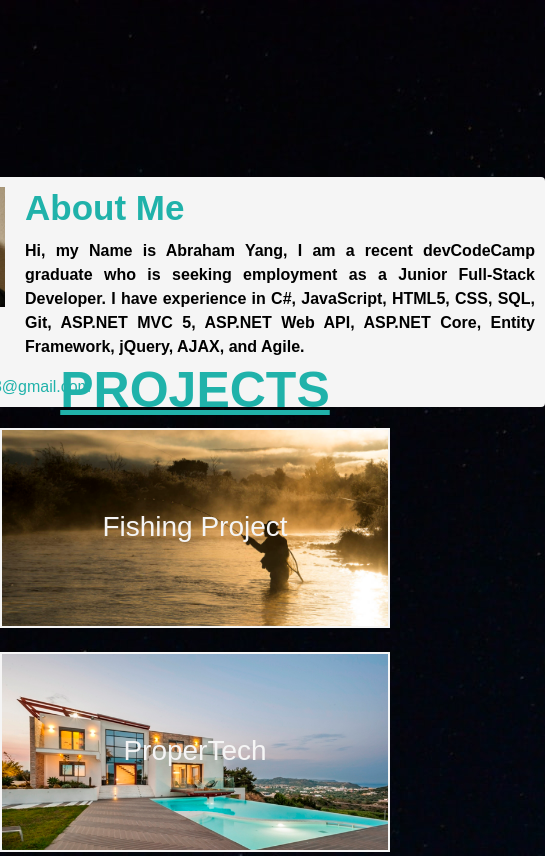
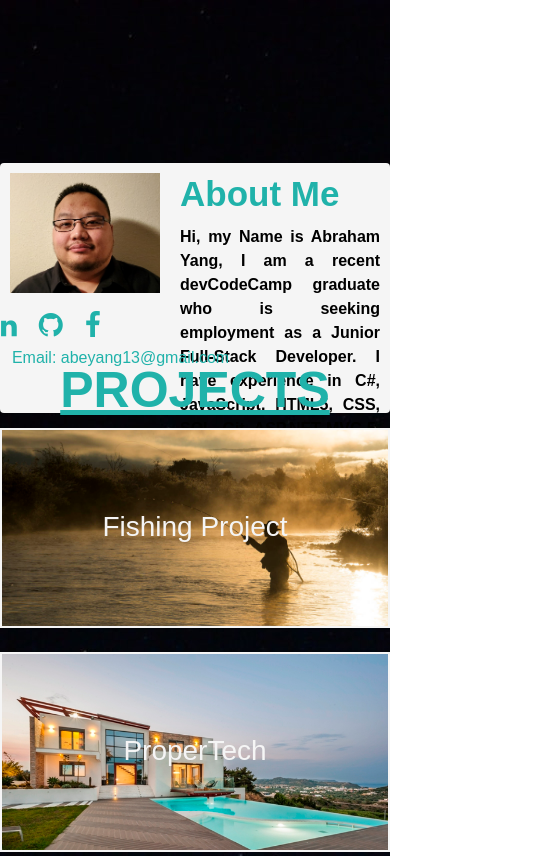
Before and after one commit to Abeyang13/Abeyang13.github.io, a plain HTML site: page aboutme.html in a window 390 px wide. Shown: the top 856 px of the page, 545 px wide, since content can reach past the window. Drawn offline with nearby package versions, Linux system fonts and the light colour scheme.

Commit message:
Working on the divs to be responsive when adjusting width

```diff
--- a/style.css
+++ b/style.css
@@ -7,11 +7,12 @@ body{
 
 .box{
     position: absolute;
+    max-width: 100%;
     top: 40%;
     left: 50%;
     transform: translate(-50%, -70%);
     width: 700px;
-    height: 230px;
+    height: 250px;
     padding: 10px;
     box-sizing: border-box;
     background:whitesmoke;
@@ -55,7 +56,7 @@ body{
 
 .social-menu ul{
     position: absolute;
-    top:75%;
+    top:65%;
     left:12%;
     padding: 0;
     margin: 0;
@@ -79,9 +80,9 @@ body{
 
 .email-info{
     position: fixed;
-    top: 80%;
-    left: 2.1%;
-    padding: 14px;
+    top: 70%;
+    left: 1%;
+    padding: 8px;
     margin: 0;
     color: lightseagreen;
 }
@@ -95,7 +96,6 @@ body{
 }
 .projects{
     max-width: 100%;
-    height: auto;
     width: 600px;
     height: 200px;
     text-align: center;
```
